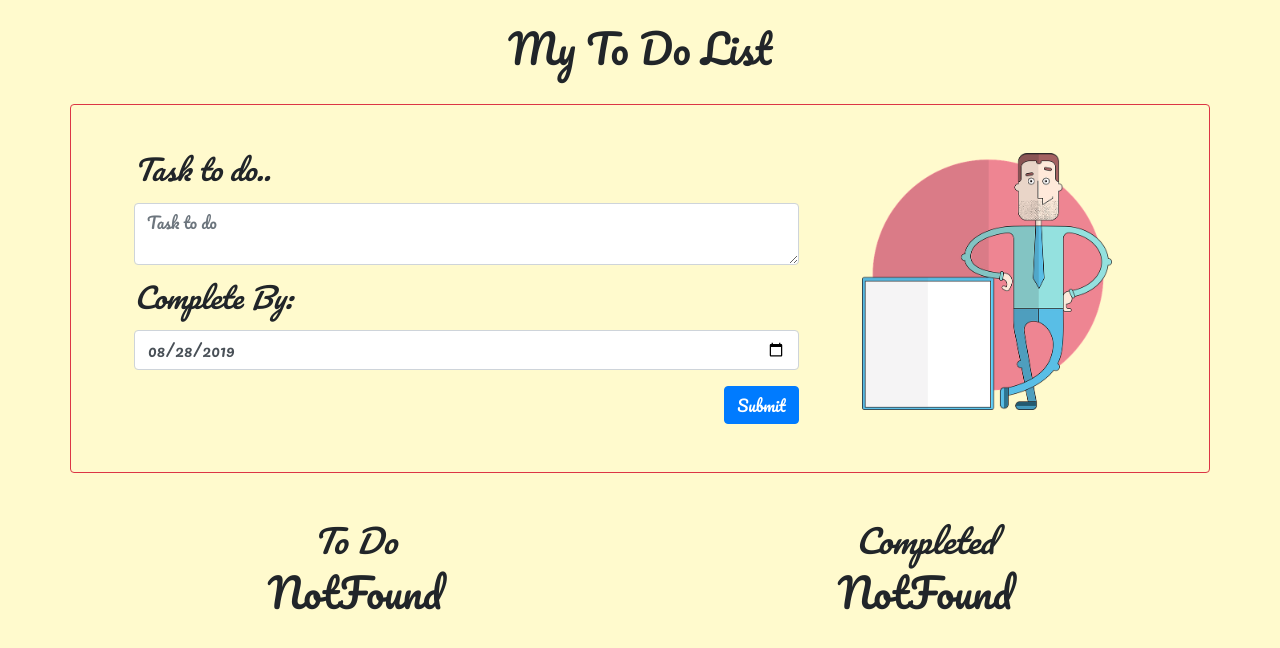
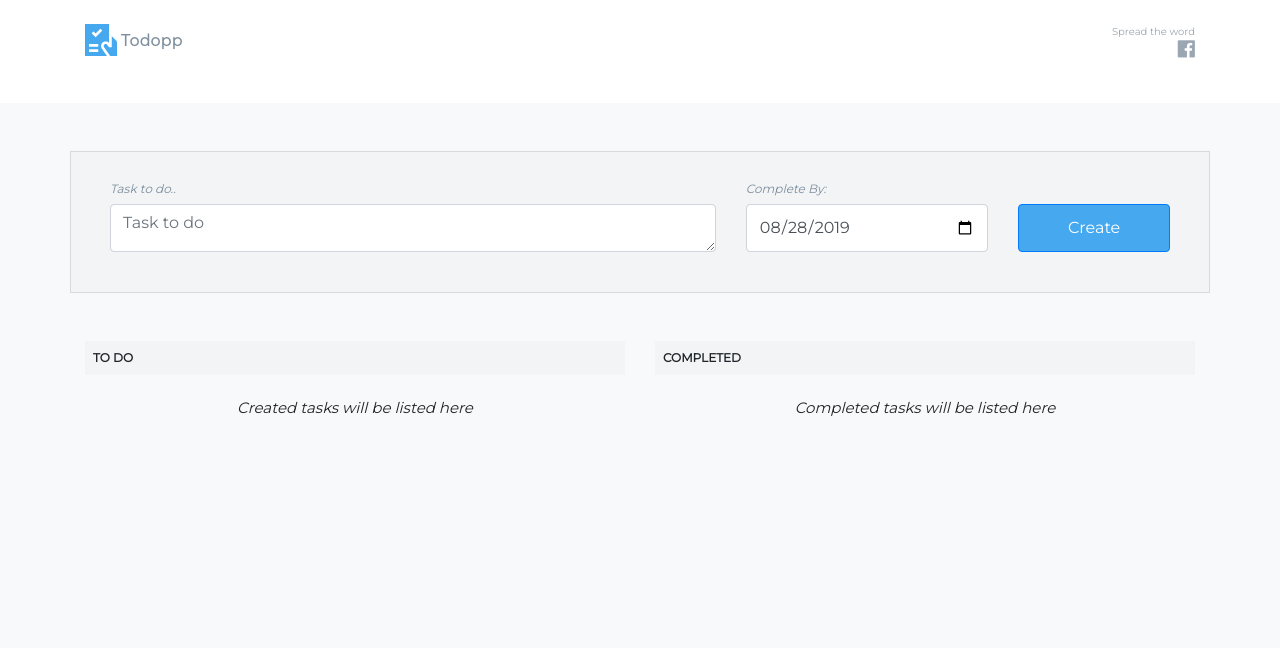
Before and after one commit to lakshay-k/to-do, a React (Create React App) app: page / in a window 1280 px wide. Shown: the top 648 px of the page. Built offline with nearby package versions, Linux system fonts and the light colour scheme.

Commit message:
TD-00: Added plane theme

```diff
--- a/public/index.html
+++ b/public/index.html
@@ -11,7 +11,8 @@
     />
     <link rel="apple-touch-icon" href="logo192.png" />
     <link rel="stylesheet" href="https://maxcdn.bootstrapcdn.com/bootstrap/4.0.0/css/bootstrap.min.css" integrity="sha384-Gn5384xqQ1aoWXA+058RXPxPg6fy4IWvTNh0E263XmFcJlSAwiGgFAW/dAiS6JXm" crossorigin="anonymous">
-    <link href="https://fonts.googleapis.com/css?family=Pacifico&display=swap" rel="stylesheet">
+    <link href="https://fonts.googleapis.com/css?family=Montserrat&display=swap" rel="stylesheet">
+    <link href="https://stackpath.bootstrapcdn.com/font-awesome/4.7.0/css/font-awesome.min.css" rel="stylesheet">
     <!--
       manifest.json provides metadata used when your web app is installed on a
       user's mobile device or desktop. See https://developers.google.com/web/fundamentals/web-app-manifest/
@@ -30,7 +31,7 @@
   </head>
   <body>
     <noscript>You need to enable JavaScript to run this app.</noscript>
-    <div id="root" class="container"></div>
+    <div id="root"></div>
     <!--
       This HTML file is a template.
       If you open it directly in the browser, you will see an empty page.
--- a/src/App.js
+++ b/src/App.js
@@ -1,13 +1,14 @@
 import React, {Component} from "react";
 import "./App.scss";
 import man from './assets/img/man.png';
+import logo from './assets/img/logo.png';
 import Modal from 'react-bootstrap/Modal';
 import {Button} from 'react-bootstrap';
 
 const FormHandler = props => {
-  return (<div className="row form-section border border-danger p-5 rounded">
-    <div className="col-sm-12 col-md-8">
-      <form onSubmit={props.handleSubmit} className="form-add-task">
+  return (<div className="form-section">
+    <form onSubmit={props.handleSubmit} className="row form-add-task mt-5 p-4">
+      <div className="col-md-7 col-sm-12">
         <div className="form-group">
           <label>
             <h3>
@@ -16,40 +17,43 @@ const FormHandler = props => {
           </label>
           <textarea name="task" required="required" type="text" className="form-control" placeholder="Task to do" value={props.task} onChange={e => props.handleChange(e, "task")}></textarea>
         </div>
+      </div>
+      <div className="col-md-3 col-sm-12">
         <div className="form-group">
           <label>
             <h3>
               <i>Complete By:</i>
             </h3>
           </label>
-          <input name="date" type="date" required="required" className="form-control" value={props.date} onChange={e => props.handleChange(e, "date")}/>
+          <input name="date" type="date" required="required" min={props.date} className="form-control" value={props.date} onChange={e => props.handleChange(e, "date")}/>
         </div>
-        <input type="submit" className="btn btn-primary" value="Submit"/>
-      </form>
-    </div>
-    <div className="col-sm-12 col-md-4 text-center">
-      <img src={man} className="form-img-dim" alt="person-img"></img>
-    </div>
+      </div>
+      <div className="col-md-2 col-sm-12 submit-container">
+        <input type="submit" className="btn btn-primary" value="Create"/>
+      </div>
+    </form>
   </div>);
 };
 
 const ToDolist = props => {
   if (!props.data.length) {
-    return <h1>NotFound</h1>;
+    return <div className="not-found-cont mt-4">
+      <h2>
+        <i>Created tasks will be listed here</i>
+      </h2>
+    </div>;
   }
   return props.data.map((val, i) => {
     if (val.compStatus === 0) {
-      return (<div className="card data-cont border-primary mt-4" key={i}>
-        <div className="card-body">
-          <h5 className="card-title">{val.task}</h5>
-          <p className="card-text">{val.date}</p>
-          <input type="button" className="btn btn-danger" onClick={e => props.deleteItem(e, i)} name="button" value="Delete Task"/>
-          <div className="form-check">
-            <input type="checkbox" className="form-check-input" id="to-do-complete" onClick={e => props.taskComplete(e, i)}/>
-            <label className="form-check-label" for="to-do-complete">Task Complete</label>
-          </div>
-          <Button variant="primary" onClick={(e) => props.handleEdit(e, i)}>Edit</Button>
-        </div>
+      return (<div className="card-body custom-card-wrapper mt-4" key={i}>
+        <span className="task-comp-box"><input type="checkbox" className="form-check-input" id="to-do-complete" onClick={e => props.taskComplete(e, i)}/></span>
+        <p className="card-due-desc">{val.task}</p>
+        <span className="card-due-date">
+          <p>Due Date:</p>{val.date}</span>
+        <Button className="edit-card-btn" onClick={(e) => props.handleEdit(e, i)}>
+          <i class="fa fa-pencil-square-o" aria-hidden="true"></i>
+        </Button>
+        <input type="button" className="del-card-btn" onClick={e => props.deleteItem(e, i)} name="button" value="X"/>
       </div>);
     }
   });
@@ -57,20 +61,20 @@ const ToDolist = props => {
 
 const CompletedTasks = props => {
   if (!props.data.length) {
-    return <h1>NotFound</h1>;
+    return <div className="not-found-cont mt-4">
+      <h2>
+        <i>Completed tasks will be listed here</i>
+      </h2>
+    </div>;
   }
   return props.data.map((val, i) => {
     if (val.compStatus === 1) {
-      return (<div className="card data-cont border-success mt-4" key={i}>
-        <div className="card-body">
-          <h5 className="card-title">{val.task}</h5>
-          <p className="card-text">{val.date}</p>
-          <input type="button" className="btn btn-success" onClick={e => props.deleteItem(e, i)} name="button" value="Delete Task"/>
-          <div className="form-check">
-            <input type="checkbox" className="form-check-input" id="to-complete" onClick={e => props.taskIncomplete(e, i)}/>
-            <label className="form-check-label" for="to-complete">Task In Complete</label>
-          </div>
-        </div>
+      return (<div className="card-body custom-card-wrapper mt-4" key={i}>
+        <span className="task-comp-box"><input type="checkbox" className="form-check-input" id="to-complete" onClick={e => props.taskIncomplete(e, i)}/></span>
+        <p className="card-due-desc">{val.task}</p>
+        <span className="card-due-date">
+          <p>Due Date:</p>{val.date}</span>
+        <input type="button" className="del-card-btn" onClick={e => props.deleteItem(e, i)} name="button" value="X"/>
       </div>);
     }
   });
@@ -78,8 +82,26 @@ const CompletedTasks = props => {
 
 const Header = props => {
   return (<div>
-    <header className="row text-center p-4">
-      <h1>My To Do List</h1>
+    <header className="p-4">
+      <div className="container justify-content-around">
+        <div className="row">
+          <div className="col-sm-12 col-md-6">
+            <img src={logo} alt="To do list logo"></img>
+          </div>
+          <div className="col-sm-12 col-md-6 text-right">
+            <span className="share-app">
+              <p>Spread the word</p>
+              <ul>
+                <li>
+                  <a href="https://www.facebook.com/sharer/sharer.php?u=\">
+                    <i class="fa fa-facebook-official" aria-hidden="true"></i>
+                  </a>
+                </li>
+              </ul>
+            </span>
+          </div>
+        </div>
+      </div>
     </header>
   </div>);
 };
@@ -98,7 +120,7 @@ const UpdateTask = props => {
                 <i>Task to do..</i>
               </h3>
             </label>
-            <textarea name="task" value={props.value.task} onChange={(e) => props.changeHandler(e, "task")} required="required" type="text" className="form-control" placeholder="Task to do" ></textarea>
+            <textarea name="task" value={props.value.task} onChange={(e) => props.changeHandler(e, "task")} required="required" type="text" className="form-control" placeholder="Task to do"></textarea>
           </div>
           <div className="form-group">
             <label>
@@ -106,7 +128,7 @@ const UpdateTask = props => {
                 <i>Complete By:</i>
               </h3>
             </label>
-            <input name="date" type="date" value={props.value.date} onChange={(e) => props.changeHandler(e, "date")}  required="required" className="form-control" />
+            <input name="date" type="date" value={props.value.date} onChange={(e) => props.changeHandler(e, "date")} required="required" className="form-control"/>
           </div>
           <Button variant="primary" onClick={(e) => props.updateTaskList(e, props.value.index)}>
             Save Changes
@@ -119,7 +141,7 @@ const UpdateTask = props => {
 
 var curr = new Date();
 curr.setDate(curr.getDate());
-var date = curr.toISOString().substr(0,10);
+var date = curr.toISOString().substr(0, 10);
 
 class App extends Component {
   constructor() {
@@ -158,10 +180,9 @@ class App extends Component {
     event.preventDefault();
     const {tasks} = this.state;
     tasks.push({task: this.state.task, date: this.state.date, compStatus: this.state.compStatus});
-    this.setState({tasks});
+    this.setState({tasks, task: "", date: date});
     localStorage.setItem("localData", JSON.stringify(tasks));
   }
-
 
   deleteItem = (event, i) => {
     event.preventDefault();
@@ -189,7 +210,12 @@ class App extends Component {
     const {tasks} = this.state;
     this.setState((state, props) => ({
       show: !state.show,
-      edit: {...tasks[i], ...{index: i}},
+      edit: {
+        ...tasks[i],
+        ...{
+          index: i
+        }
+      }
     }));
   }
 
@@ -202,35 +228,45 @@ class App extends Component {
   updateTaskList = (e, i) => {
     const {edit, tasks} = this.state;
     tasks[i] = edit;
-    this.setState({tasks, show: !this.state.show,});
+    this.setState({
+      tasks,
+      show: !this.state.show
+    });
     localStorage.setItem("localData", JSON.stringify(tasks));
+  }
+
+  sortedData = (data) => {
+    return data.sort(function(a, b) {
+      return new Date(a.date) - new Date(b.date);
+    });
   }
 
   render() {
     return (<div>
       <Header/>
-      <FormHandler task={this.state.task} handleChange={this.handleChange} date={this.state.date} handleSubmit={this.handleSubmit}/>
-      <div className="row">
-        <div className="col-sm-12 col-md-6 text-center mt-5">
-          <h2>
-            <i>To Do</i>
-          </h2>
-          <ToDolist
-            data={this.state.tasks}
-            deleteItem={this.deleteItem}
-            taskComplete={this.taskComplete}
-            handleEdit={this.handleEdit}
-            />
+      <div className="container">
+        <FormHandler task={this.state.task} handleChange={this.handleChange} date={this.state.date} handleSubmit={this.handleSubmit}/>
+        <div className="row">
+          <div className="col-sm-12 col-md-6 mt-5">
+            <div className="to-do-heading">
+              <p>To Do</p>
+            </div>
+            <ToDolist data={this.sortedData(this.state.tasks)} deleteItem={this.deleteItem} taskComplete={this.taskComplete} handleEdit={this.handleEdit}/>
+          </div>
+          <div className="col-sm-12 col-md-6 mt-5">
+            <div className="to-do-heading">
+              <p>Completed</p>
+            </div>
+            <CompletedTasks data={this.state.tasks} deleteItem={this.deleteItem} taskIncomplete={this.taskIncomplete}/>
+          </div>
         </div>
-        <div className="col-sm-12 col-md-6 text-center mt-5">
-          <h2>
-            <i>Completed</i>
-          </h2>
-          <CompletedTasks data={this.state.tasks} deleteItem={this.deleteItem} taskIncomplete={this.taskIncomplete}/>
-        </div>
+        {
+          this.state.show
+            ? <UpdateTask changeHandler={this.changeHandler} updateTaskList={this.updateTaskList} show={this.state.show} handleCloseModel={this.handleEdit} value={this.state.edit}/>
+            : null
+        }
       </div>
-      {this.state.show ? <UpdateTask changeHandler={this.changeHandler} updateTaskList={this.updateTaskList} show={this.state.show} handleCloseModel={this.handleEdit} value={this.state.edit} /> : null}
-    </div >);
+    </div>);
   }
 }
 
--- a/src/App.scss
+++ b/src/App.scss
@@ -1,29 +1,155 @@
-body {
-  font-family: 'Pacifico', cursive;
-  background-color: #FFFACD;
+header {
+  background-color: #ffffff;
+  padding-bottom: 10px !important;
 }
 
-.form-img-dim {
-  width: 250px;
-  max-width: 100%;
+.share-app {
+  color: #9BA6B3;
+
+  p {
+    font-size: 10px;
+    margin-bottom: 0;
+  }
+
+  ul {
+    list-style-type: none;
+
+    i {
+      font-size: 20px;
+    }
+
+    a {
+      color: #9BA6B3;
+
+      &:hover {
+        color: blue;
+      }
+    }
+  }
+}
+
+body {
+  background-color: #F8F9FA;
+  font-family: 'Montserrat', sans-serif;
 }
 
 .form-add-task {
-  .btn {
-    float: right;
+  align-items: center;
+  border: 1px solid #D6DADF;
+  background-color: #F2F4F6;
+
+  label h3 {
+    font-size: 12px;
+    color: #7E8E9D;
+    margin-bottom: 0;
+  }
+
+  input,
+  textarea {
+    height: 48px;
+  }
+
+  .submit-container {
+    input {
+      margin-top: 12px;
+      background-color: #46A9F0;
+      width: 100%;
+    }
   }
 }
 
-header {
-  h1 {
-    width: 100%;
+.to-do-heading {
+  background-color: #F2F4F6;
+  padding: 8px;
+
+  p {
+    margin-bottom: 0;
+    font-size: 12px;
+    font-weight: bold;
+    text-transform: uppercase;
   }
 }
 
-.task-comp-img, .task-todo-img {
-  width: 250px;
-  min-height: 300px;
+.custom-card-wrapper {
+  border-radius: 4px;
+  padding: 15px;
+  border: 1px solid #F2F4F6;
+  background-color: #ffffff;
+  display: -webkit-box;
+  display: -moz-box;
+  display: -ms-flexbox;
+  display: -webkit-flex;
+  display: flex;
+  justify-content: space-around;
+  align-items: center;
+
+  &:hover {
+    box-shadow: 0 3px 9px #4F5A67;
+    border: 1px solid #46A9F0;
+  }
 }
-.data-cont {
-  background-color: transparent;
+
+.form-check-input {
+  margin: 0;
 }
+
+.task-comp-box {
+  width: 20px;
+  height: 20px;
+}
+
+.edit-card-btn {
+  background-color: #ffffff;
+  border: 0;
+  color: #4F5A67;
+
+  i {
+    font-size: 20px;
+  }
+
+  &:hover {
+    background-color: #ffffff;
+    border: 0;
+    color: blue;
+  }
+}
+
+.del-card-btn {
+  padding: 0 6px;
+  border-radius: 50%;
+  font-size: 14px;
+  background-color: #F2F4F6;
+  cursor: pointer;
+
+  &:hover {
+    background-color: red;
+    color: #ffffff;
+  }
+}
+
+.card-due-date {
+  font-size: 15px;
+  color: #4F5A67;
+  p {
+    color: #9BA6B3;
+    margin-bottom: 2px;
+    font-size: 13px;
+  }
+}
+.card-due-desc {
+  max-width: 280px;
+  color: #4F5A67;
+}
+
+.not-found-cont {
+  text-align: center;
+  h2 {
+    font-size: 15px;
+  }
+}
+
+.modal-open {
+  .modal-content {
+    background-color: #F2F4F6;
+  }
+}
```
Also changed, not shown: src/assets/img/logo.png (added).
